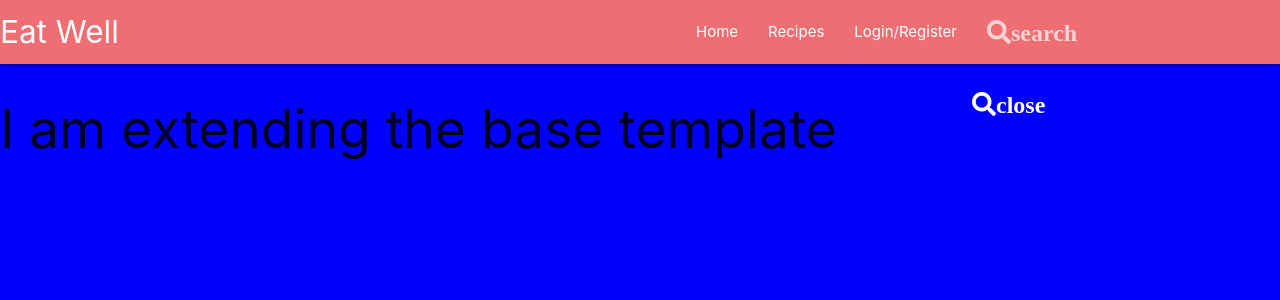
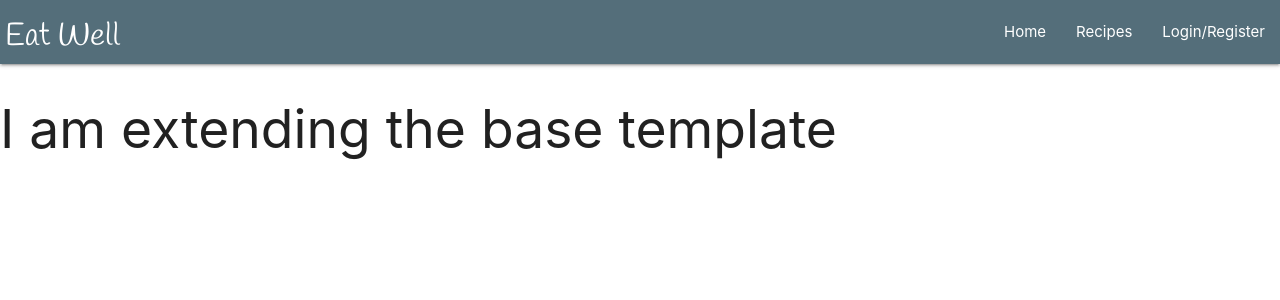
Before and after one commit to Dgoodwin92/eat-well, a Flask app: page / in a window 1280 px wide. Shown: the top 300 px of the page. Run offline with Flask 2, Linux system fonts and the light colour scheme; data that the repository does not hold is empty; some libraries are stand-ins or nearby versions.

Commit message:
Navbar updated, Hero image placed into hero-image folder ready for placement

```diff
--- a/static/css/style.css
+++ b/static/css/style.css
@@ -1,3 +1,22 @@
+@import url('https://fonts.googleapis.com/css2?family=Vidaloka&family=Handlee&display=swap');
+
 body {
-    background-color: blue;
+    height: 100%;
 }
+
+/* Navbar */
+.brand-logo {
+    font-family: 'Handlee', sans-serif;
+    margin: 5px;
+    padding: 5px;
+}
+
+/* Hero Image */
+.hero-image {
+    background-image: url(../images/hero-image/hero-image1.jpg);
+    height: 50%;
+    background-position: center;
+    background-repeat: no-repeat;
+    background-size: cover;
+    position: relative;
+}
--- a/templates/base.html
+++ b/templates/base.html
@@ -19,22 +19,15 @@
 <body>
     <header>
         <!-- Top Navbar -->
-        <nav>
+        <nav class="nav-extended blue-grey darken-1">
             <div class="nav-wrapper">
                 <a href="#!" class="brand-logo">Eat Well</a>
-                <a href="#" data-target="mobile-demo" class="sidenav-trigger"><i class="material-icons">menu</i></a>
-                <form>
-                    <div class="input-field right">
-                      <input id="search" type="search" required>
-                      <label class="label-icon" for="search"><i class="fas fa-search">search</i></label>
-                      <i class="fas fa-search">close</i>
-                    </div>
-                    <ul class="right hide-on-med-and-down">
+                <a href="#" data-target="mobile-demo" class="sidenav-trigger"><i class="fas fa-drumstick-bite"></i></a>
+                <ul class="right hide-on-med-and-down">
                     <li><a href="sass.html">Home</a></li>
                     <li><a href="badges.html">Recipes</a></li>
                     <li><a href="collapsible.html">Login/Register</a></li>
                 </ul>
-            </form>
             </div>
         </nav>
         <!-- Mobile Side Navbar -->
@@ -42,11 +35,10 @@
             <li><a href="sass.html">Home</a></li>
             <li><a href="badges.html">Recipes</a></li>
             <li><a href="collapsible.html">Login/Register</a></li>
-            <input id="search" type="search" required>
-            <label class="label-icon" for="search"><i class="material-icons">search</i></label>
-            <i class="material-icons">close</i>
         </ul>
     </header>
+    <div class="hero-image">
+    </div>
     {% block content %}
     {% endblock %}
 
```
Also changed, not shown: static/images/hero-image/hero-image1.jpg (added).
